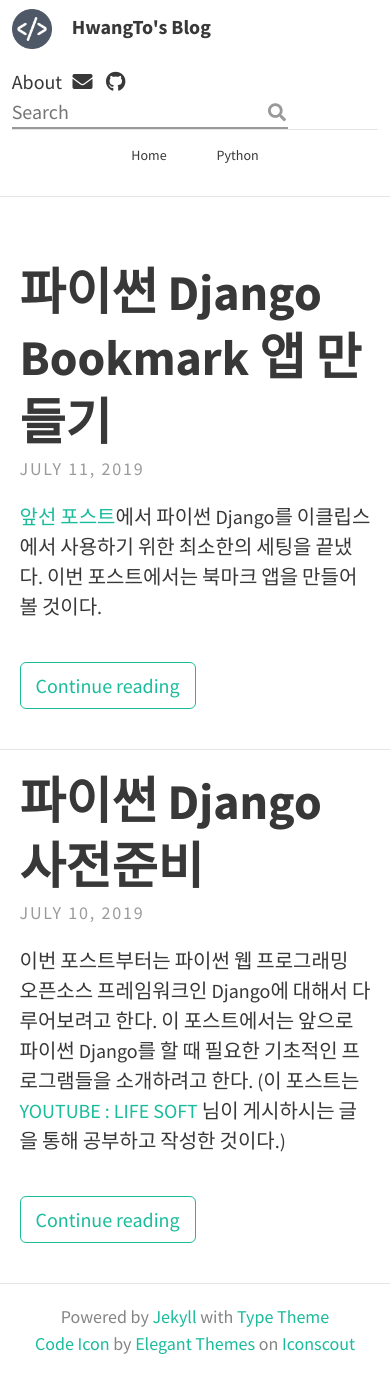
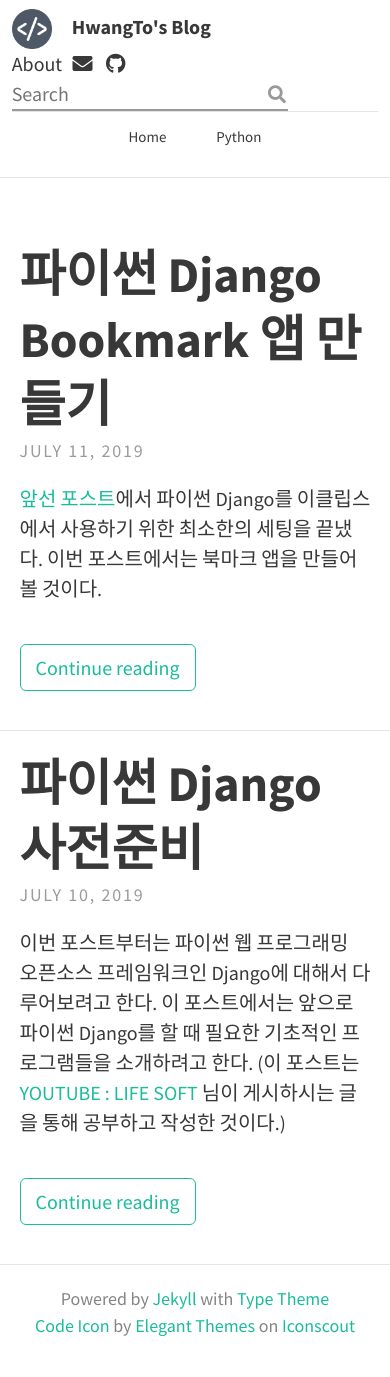
Before and after one commit to HwangToLee/HwangToLee.github.io, a Jekyll site: the page built from index.html, in a window 390 px wide. Built offline with Jekyll 4.4.1, drawn with Linux system fonts in a browser that asks for light colours; nearby versions of some CDN libraries; the list of posts is cut into pages by our own code.

Commit message:
Update _header.scss

```diff
--- a/_sass/includes/_header.scss
+++ b/_sass/includes/_header.scss
@@ -3,13 +3,12 @@
   border-top: 1px solid $border-color;
   margin:auto;
   padding:0;
-  font-size:14px;
+  font-size:15px;
   text-align: center;
   clear:left;
   }
 
   .site-category ul{
-  //background: rgb(109,109,109);
   height:50px;
   list-style:none;
   line-height: 1.5;
@@ -135,7 +134,7 @@
       ul {
         display: inline-block;
         float: left;
-        padding-top: $padding-small;
+        padding-top: 3% 3% 0%;
         text-align: left;
         width: 100%;
       }
```
